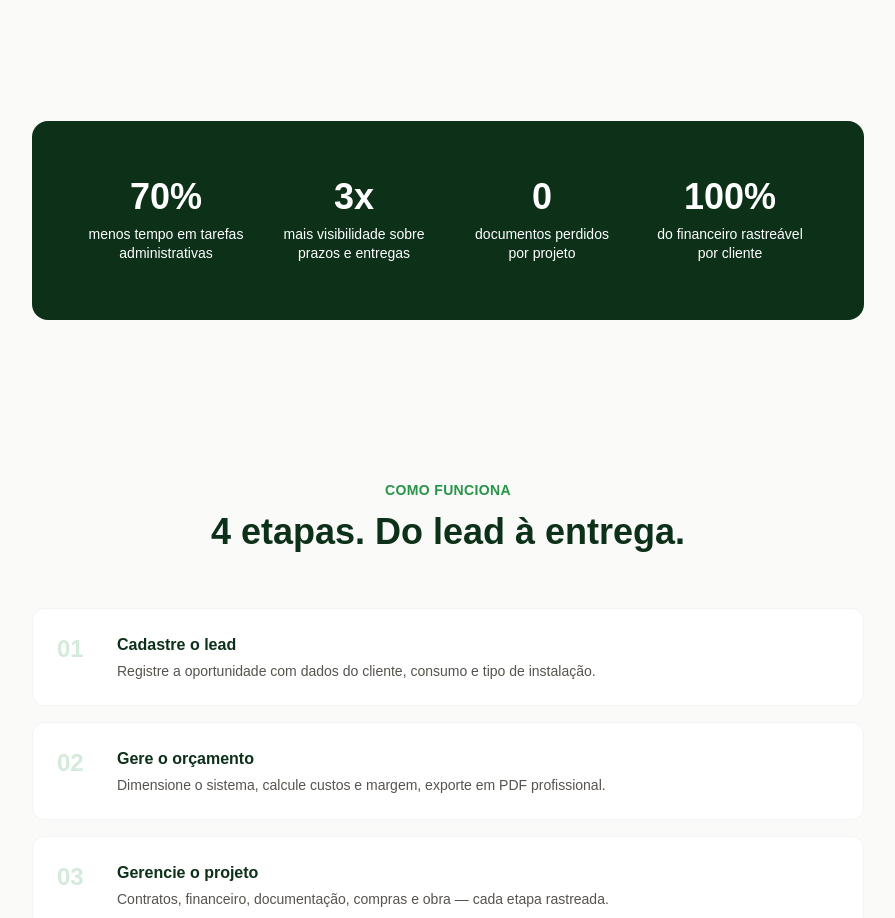
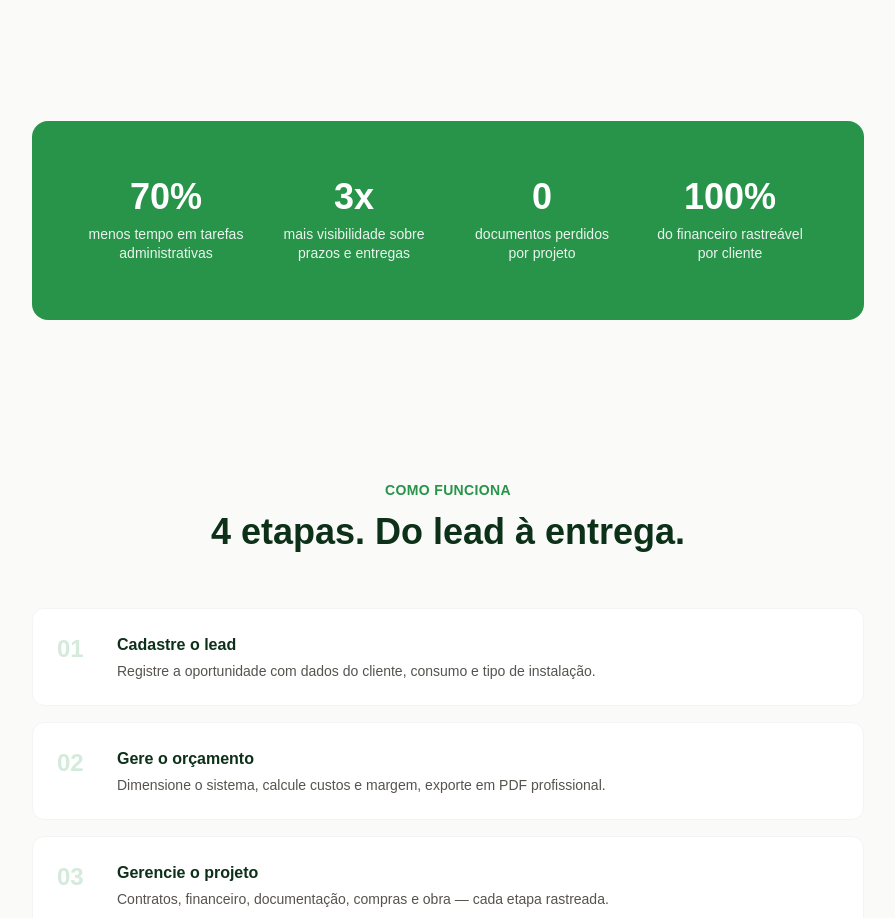
Before and after one commit to IntegraSolar/Integra-solar-gestao, a Next.js app in the folder web/: page / in a window 1280 px wide. Shown: the part 2080-2998 px from the top of the page, without its empty margins (192-1087 px from the left). Built offline with nearby package versions, Linux system fonts and the light colour scheme.

Commit message:
fix: change metrics block from dark #0d3019 to brighter #28944a for text legibility

```diff
--- a/web/app/page.tsx
+++ b/web/app/page.tsx
@@ -208,11 +208,11 @@ export default function LandingPage() {
 
       {/* ── Métricas ────────────────────────────────────────────── */}
       <Section className="max-w-4xl mx-auto">
-        <motion.div variants={stagger} className="bg-[#0d3019] rounded-2xl p-10 sm:p-14 grid grid-cols-2 md:grid-cols-4 gap-8">
+        <motion.div variants={stagger} className="bg-[#28944a] rounded-2xl p-10 sm:p-14 grid grid-cols-2 md:grid-cols-4 gap-8">
           {METRICS.map((m) => (
             <motion.div key={m.label} variants={fadeUp} className="text-center">
               <p style={{ fontFamily: "'Sora', sans-serif" }} className="text-3xl sm:text-4xl font-bold text-white">{m.value}</p>
-              <p className="text-sm text-white mt-2 leading-snug">{m.label}</p>
+              <p className="text-sm text-white/90 mt-2 leading-snug">{m.label}</p>
             </motion.div>
           ))}
         </motion.div>
```
